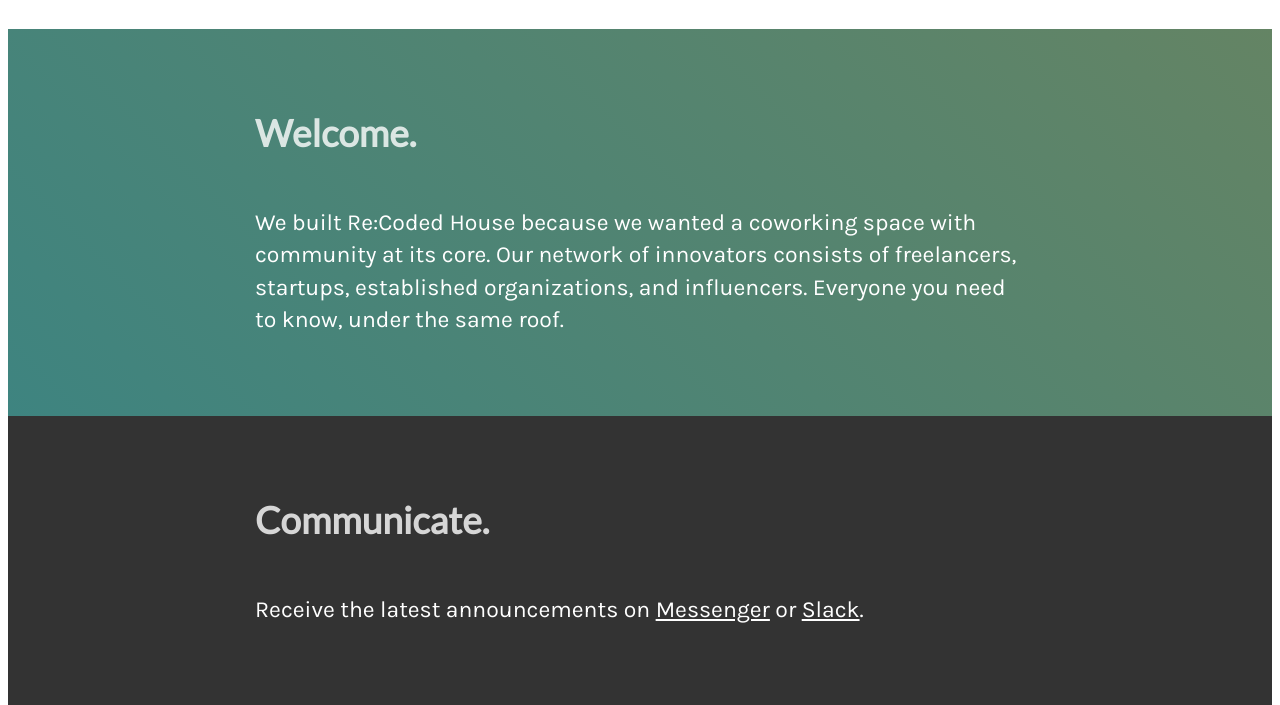
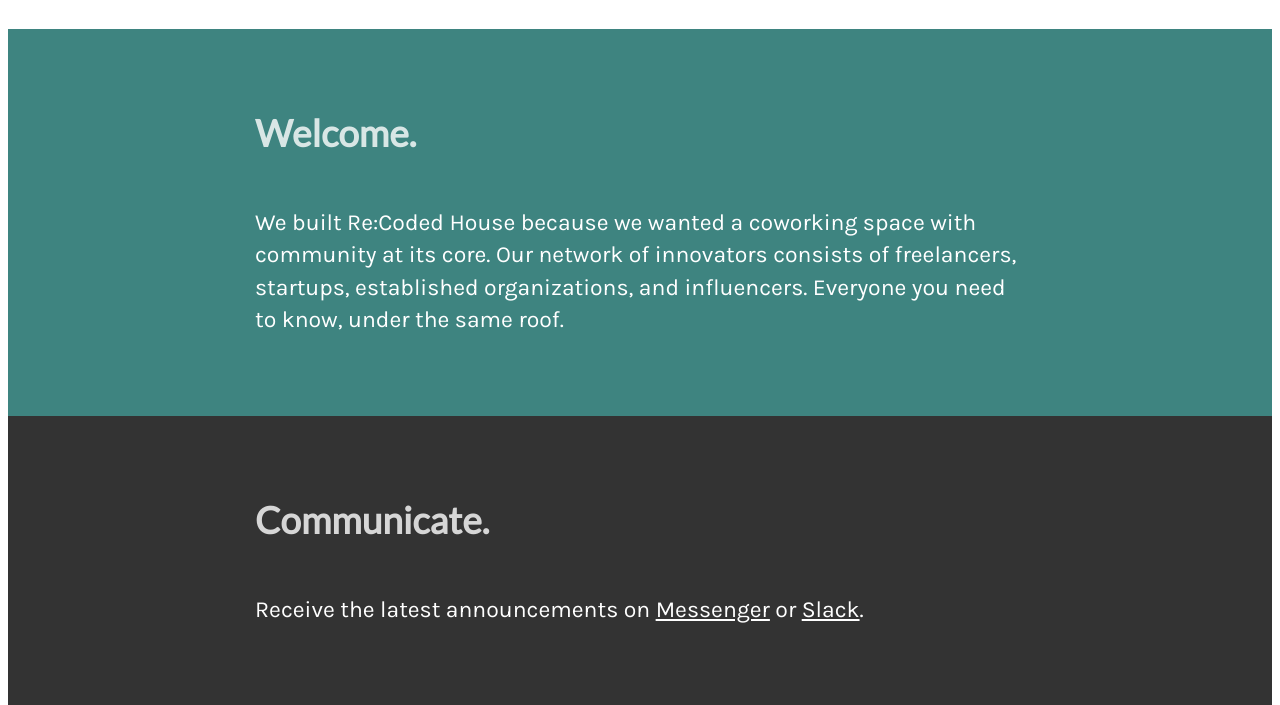
Before and after one commit to ReCoded-Org/welcome.recoded.house, a PHP site: page / in a window 1280 px wide. Shown: the top 705 px of the page. Run offline with PHP 8.4, Linux system fonts and the light colour scheme; some libraries are stand-ins or nearby versions.

Commit message:
Update index.php

```diff
--- a/index.php
+++ b/index.php
@@ -95,7 +95,7 @@ p, a {
 
 #div-welcome {
 	background: rgba(62,132,128,1);
-	background-image: linear-gradient(45deg, rgba(62,132,128,1), rgba(100,132,100,1));
+/*	background-image: linear-gradient(45deg, rgba(62,132,128,1), rgba(100,132,100,1)); */
 	}
 
 </style></head>
```
